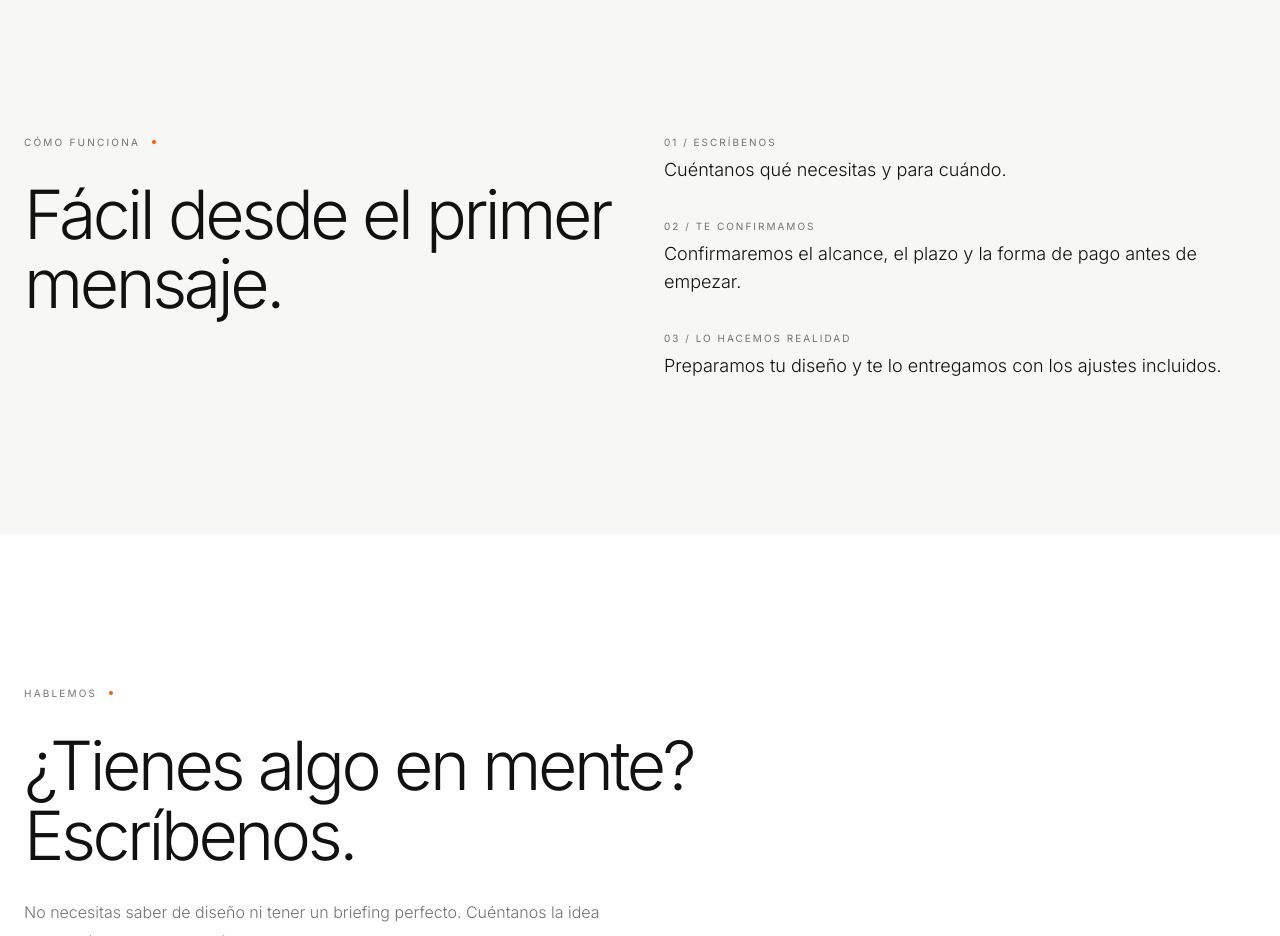
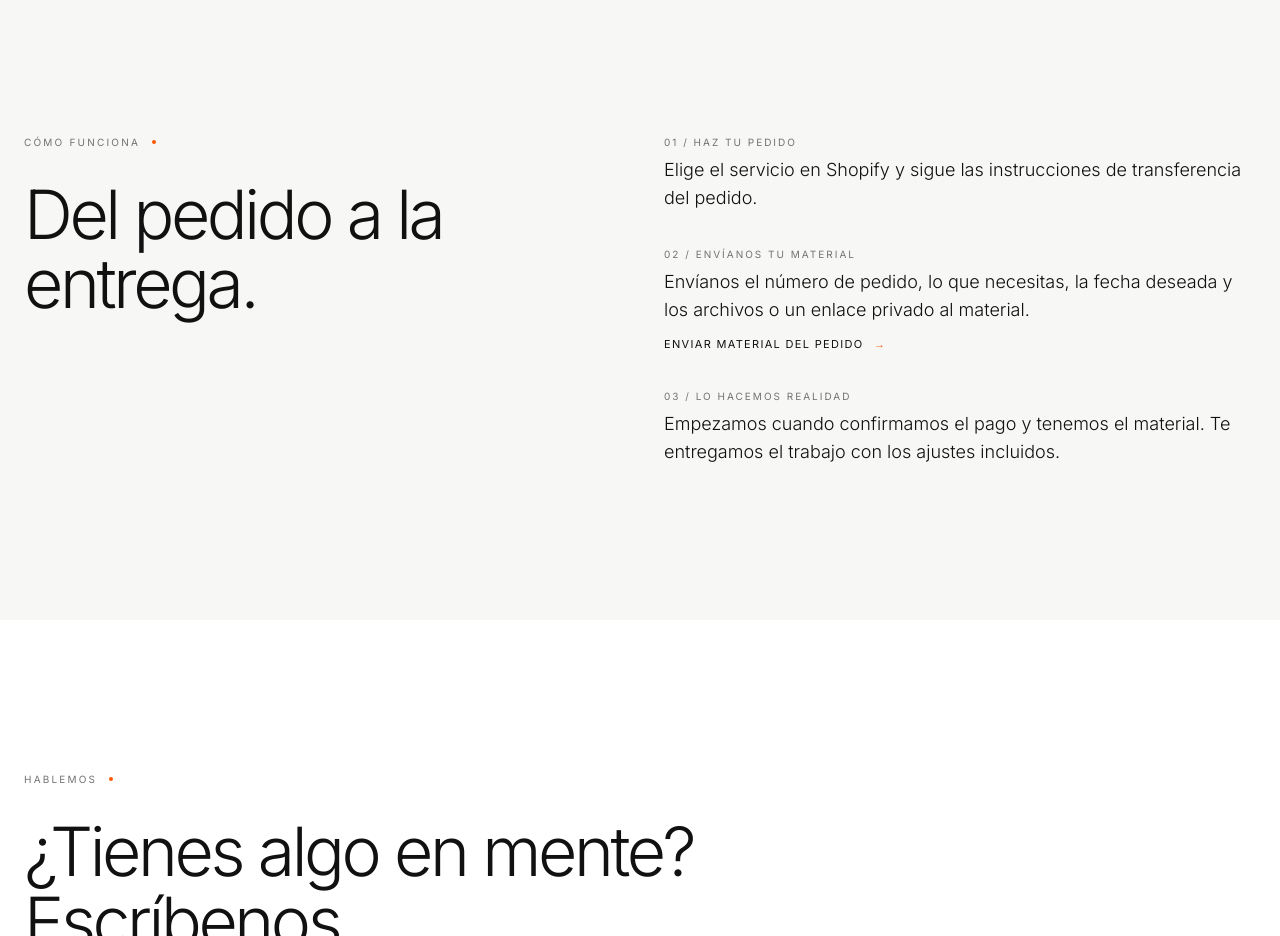
Before and after one commit to kyrumacreative-hub/kyruma-website, a Next.js app: page /express in a window 1280 px wide. Shown: the part 2620-3556 px from the top of the page. Built offline with nearby package versions, Linux system fonts and the light colour scheme; no server answers.

Commit message:
Explain bank transfer and collect Express order materials

```diff
--- a/src/app/express/page.tsx
+++ b/src/app/express/page.tsx
@@ -69,12 +69,12 @@ export default function ExpressPage() {
         <div className="site-container grid gap-12 lg:grid-cols-2">
           <div>
             <p className="section-label">CÓMO FUNCIONA <span className="accent-dot" /></p>
-            <h2 className="section-title mt-8">Fácil desde el primer mensaje.</h2>
+            <h2 className="section-title mt-8">Del pedido a la entrega.</h2>
           </div>
           <div className="space-y-9">
-            <div><p className="micro">01 / ESCRÍBENOS</p><p className="mt-2 text-lg">Cuéntanos qué necesitas y para cuándo.</p></div>
-            <div><p className="micro">02 / TE CONFIRMAMOS</p><p className="mt-2 text-lg">Confirmaremos el alcance, el plazo y la forma de pago antes de empezar.</p></div>
-            <div><p className="micro">03 / LO HACEMOS REALIDAD</p><p className="mt-2 text-lg">Preparamos tu diseño y te lo entregamos con los ajustes incluidos.</p></div>
+            <div><p className="micro">01 / HAZ TU PEDIDO</p><p className="mt-2 text-lg">Elige el servicio en Shopify y sigue las instrucciones de transferencia del pedido.</p></div>
+            <div><p className="micro">02 / ENVÍANOS TU MATERIAL</p><p className="mt-2 text-lg">Envíanos el número de pedido, lo que necesitas, la fecha deseada y los archivos o un enlace privado al material.</p><a className="text-link mt-3 inline-block" href="mailto:hello@kyruma.com?subject=Material%20para%20mi%20pedido%20KYRUMA%20Express&amp;body=N%C3%BAmero%20de%20pedido%3A%0AServicio%3A%0AQu%C3%A9%20necesito%3A%0AFecha%20deseada%3A%0AEnlace%20al%20material%3A">Enviar material del pedido <span>→</span></a></div>
+            <div><p className="micro">03 / LO HACEMOS REALIDAD</p><p className="mt-2 text-lg">Empezamos cuando confirmamos el pago y tenemos el material. Te entregamos el trabajo con los ajustes incluidos.</p></div>
           </div>
         </div>
       </section>
```
